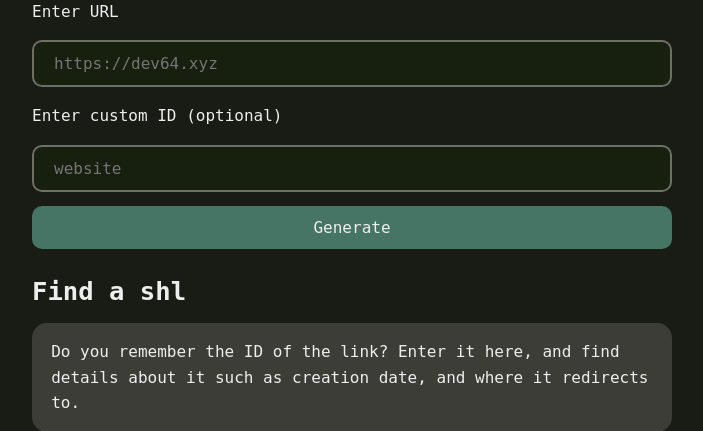
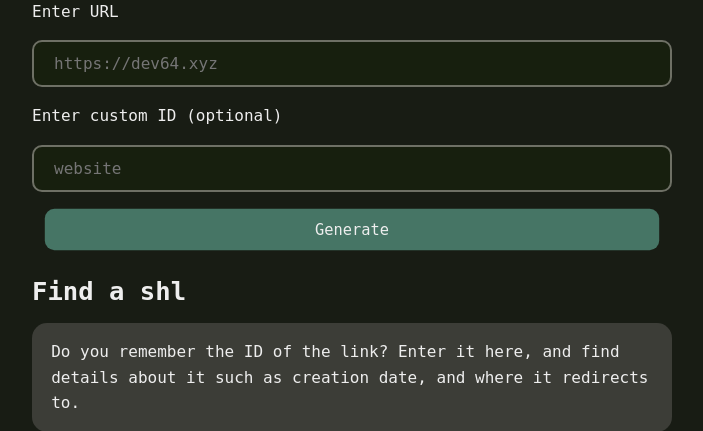
Before and after one commit to devlocalhost/shl, a Flask app: page / in a window 1280 px wide, with the pointer over the restyled element. Shown: the part 513-944 px from the top of the page, without its empty margins (288-991 px from the left). Run offline with Flask 3, Linux system fonts and the light colour scheme; some web fonts are replaced.

Commit message:
sexy button

```diff
--- a/static/css/style.css
+++ b/static/css/style.css
@@ -75,7 +75,7 @@ button {
 
 button:hover {
     background-color: var(--accent-color);
-    transform: translateY(-2px);
+    transform: scale(0.96);
 }
 
 h1, h2 {
```
